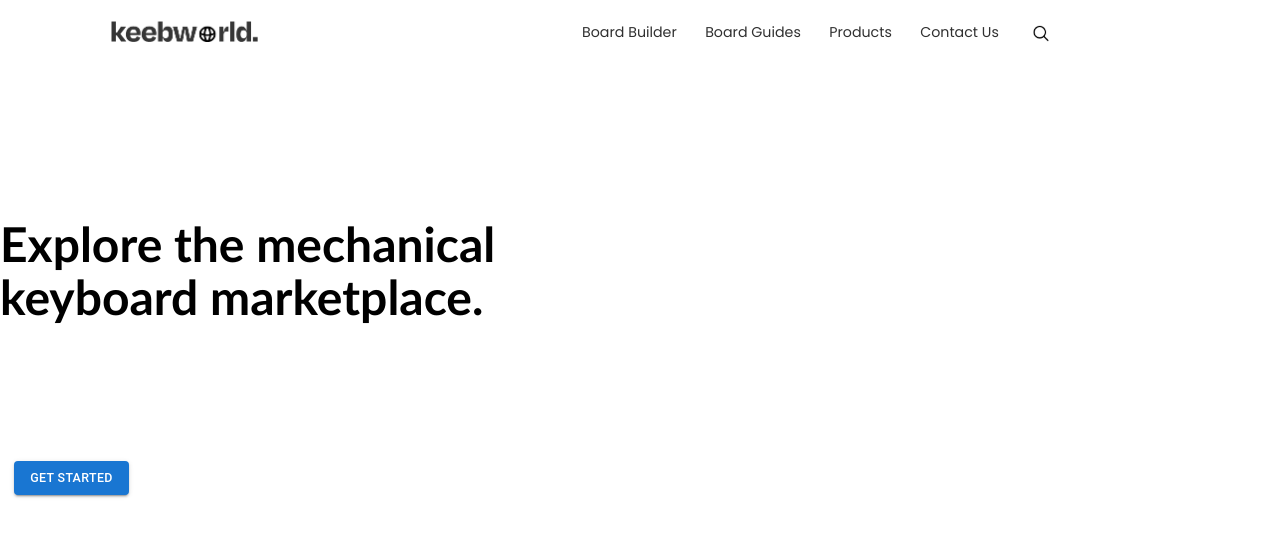
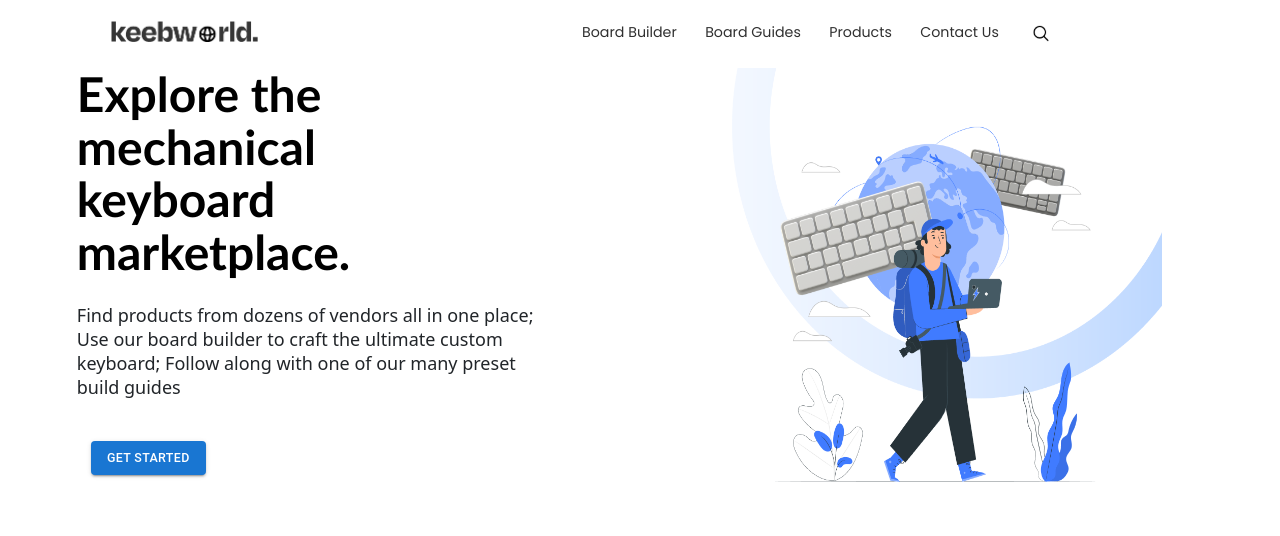
Before and after one commit to fullstackatbrown/project-keebworld-frontend, a React (Create React App) app: page / in a window 1280 px wide. Shown: the top 536 px of the page. Built offline with nearby package versions, Linux system fonts and the light colour scheme.

Commit message:
switched to grid

```diff
--- a/src/components/HeroSection.css
+++ b/src/components/HeroSection.css
@@ -1,17 +1,30 @@
-.home__hero-section {
-  color: #fff;
-  padding: 160px 0;
-  /* display: grid;
-  grid-template-columns: 50% 50%; */
-  display: flex;
+.home_hero-section {
+  /* color: #fff; */
+  margin-top: 10px;
+  margin-left: 6%;
+  margin-right: 10%;
+
+  display: grid;
+  grid-template-columns: 60% 40%;
+  /* display: flex;
   flex-direction: row;
-  margin-left: auto;
-}
-
-.home__hero-row {
+  flex-wrap: wrap; */
+  /* margin-left: auto; */
   align-items: center;
 }
 
+.home_hero-row {
+  align-items: center;
+}
+
+.home_hero-text-wraper {
+  order: 0;
+  /* flex: 2 0 0%; */
+  max-width: 300px;
+  padding-top: 0;
+  padding-bottom: 60px;
+  padding-right: 30px;
+}
 .row {
   margin: -15px;
   margin-top: 0px;
@@ -20,22 +33,13 @@
 }
 
 .col {
-  margin-bottom: 15px;
+  /* margin-bottom: 15px;
   padding-right: 15 px;
-  padding-left: 15px;
-  flex: 1;
-  max-width: 50%;
-  flex-basis: 50%;
+  padding-left: 15px; */
+  /* flex: 1; */
+  /* max-width: 100%; */
+  /* flex-basis: 50%; */
 }
-
-.home__hero-text-wraper {
-  order: 0;
-  flex: 2 0 0%;
-  max-width: 540px;
-  padding-top: 0;
-  padding-bottom: 60px;
-}
-
 .top-line {
 }
 
@@ -50,33 +54,29 @@
   color: black;
 }
 
-.home__hero-subtitle {
-  max-width: 50%;
+.home_hero-subtitle {
+  max-width: 75%;
   margin-bottom: 35px;
   font-size: 18px;
   line-height: 24px;
 }
 
-.home__hero-img-wrapper {
-  max-width: 500px;
-  flex: 1 0 0%;
+.home_hero-img {
+  max-width: 100%;
+  height: 100%;
+  padding-right: 0;
+  margin: 0 0 0 10px;
+  display: inline-block;
 }
 
-.home__hero-img {
-  max-width: 95%;
-  padding-right: 0;
-  margin: 0 0 0 10px;
-}
-
-img {
+.home_hero-section img {
   border: 0;
-  max-width: 100%;
   vertical-align: middle;
   display: inline-block;
 }
 
 @media screen and (max-width: 768px) {
-  .home__hero-text-wraper {
+  .home__hero-text-wrapper {
     padding-bottom: 65px;
   }
 
--- a/src/components/HeroSection.js
+++ b/src/components/HeroSection.js
@@ -26,15 +26,15 @@ function HeroSection({
   imgStart,
 }) {
   return (
-    <div className="home__hero-section">
+    <div className="home_hero-section">
       {/* <div className={backgrd_color}> */}
       {/* <div className="container"> */}
       {/* <div className="row home__hero-row"> */}
-      <div className="home__hero-text-wrapper">
+      <div className="home_hero-text-wrapper">
         <h1 className={lightText ? "heading" : "heading dark"}>{headline}</h1>
         <p
           className={
-            lightTextDesc ? "home__hero-subtitle" : "home__hero-subtitle dark"
+            lightTextDesc ? "home_hero-subtitle" : "home_hero-subtitle dark"
           }
         >
           {description}
@@ -47,11 +47,17 @@ function HeroSection({
                   </Link> */}
       </div>
 
-      <div className="col">
-        <div className="home__hero-img-wraooer">
-          <img src={img} alt={alt} className="home__hero-img" />
+      {/* <div className="col">
+        <div className="home_hero-img-wrapper">
+          <img src={img} alt={alt} className="home_hero-img" />
         </div>
-      </div>
+      </div> */}
+      {/* <div className="col">
+        <img src={img} alt={alt} className="home_hero-img" />
+      </div> */}
+
+      <img src={img} alt={alt} className="home_hero-img" />
+
       {/* </div> */}
       {/* </div> */}
       {/* </div> */}
--- a/src/pages/Homepage.js
+++ b/src/pages/Homepage.js
@@ -7,6 +7,7 @@ export default function HomePage() {
   return (
     <>
       <HeroSection {...homeObjOne} />
+      {/* <div className= "multicolor"></div> */}
     </>
     // <div className="notes">
     //     <p>Notes 2/26:</p>
--- a/src/pages/data.js
+++ b/src/pages/data.js
@@ -2,8 +2,8 @@ import top from "../photos/home-page/top.png";
 
 export const homeObjOne = {
   lightBg: false,
-  lightText: true,
-  lightTextDesc: true,
+  lightText: false,
+  lightTextDesc: false,
   topLine: "",
   headline: "Explore the mechanical keyboard marketplace.",
   description:
--- a/src/pages/homepage.css
+++ b/src/pages/homepage.css
@@ -3,9 +3,13 @@
   margin-right: 110px;
   margin-top: 60px;
   font-size: 19px;
-    font-family: 'Courier New', Courier, monospace;
+  font-family: "Courier New", Courier, monospace;
   background-color: azure;
   padding: 30px;
   border-radius: 20px;
   filter: drop-shadow(1px 1px 1.5px black);
 }
+
+.multicolor {
+  background: linear-gradient(to right, #99ccff 0%, #ffccff 100%);
+}
```
Also changed, not shown: 1 other file (tests, documents, lock files or other folders). Lines whose indentation alone changed are shown as unchanged.
